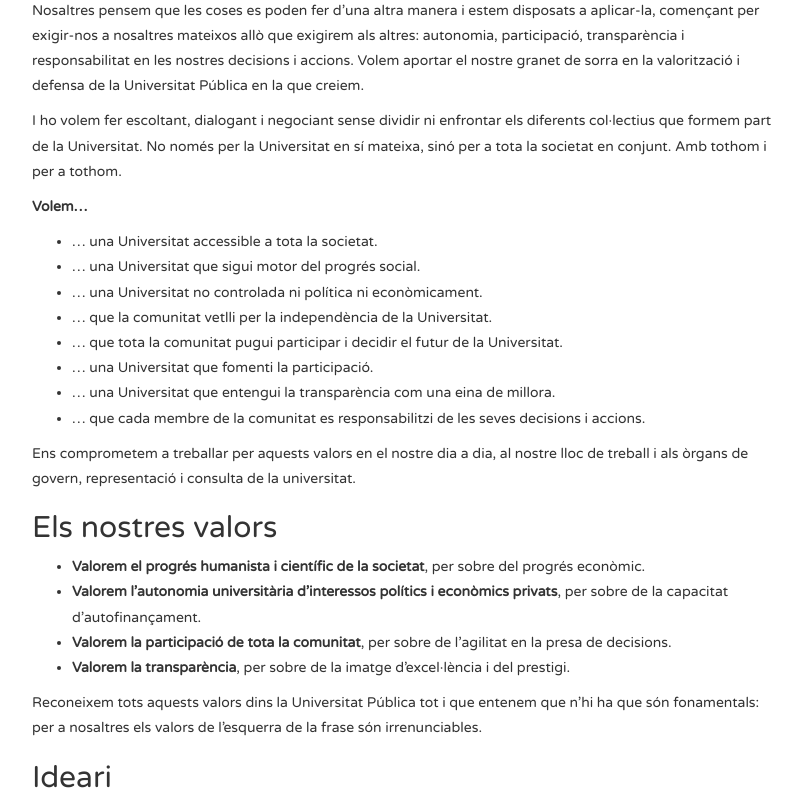
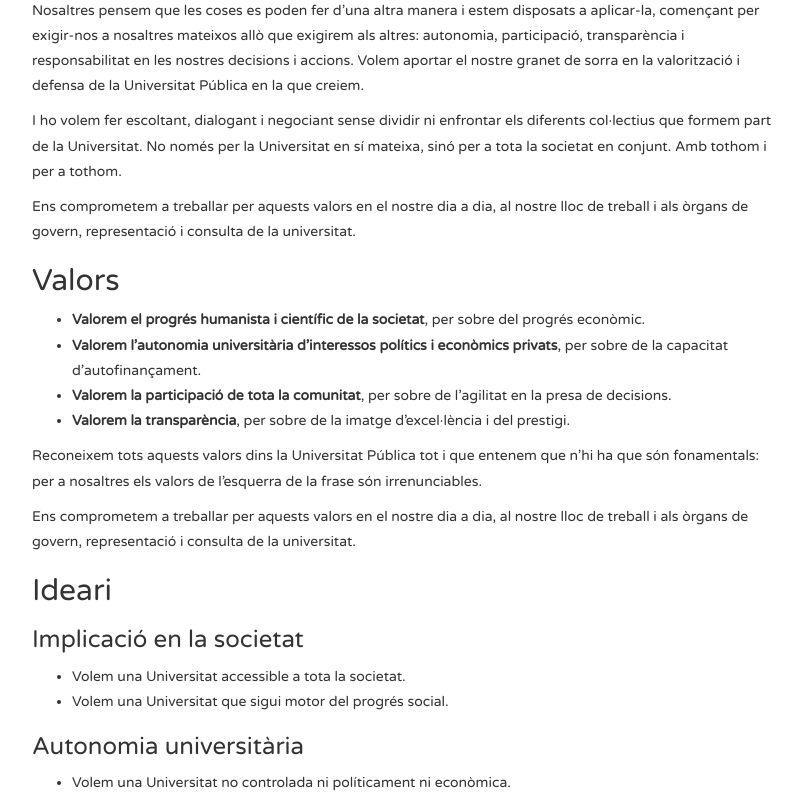
Before and after one commit to per-la-publica/web-per-la-publica, a PHP site: page /carta.php in a window 1280 px wide. Shown: the part 422-1217 px from the top of the page, without its empty margins (273-1074 px from the left). Run offline with PHP 8.4, Linux system fonts and the light colour scheme.

Commit message:
Eliminades duplicitats a la carta de presentació.

```diff
--- a/public/carta.php
+++ b/public/carta.php
@@ -26,22 +26,10 @@ require('skeleton_header.php');
 			que formem part de la Universitat. No només per la Universitat en sí mateixa, sinó per a tota la societat
 			en conjunt. Amb tothom i per a tothom.</p>
 
-			<p><strong>Volem&hellip;</strong><p>
-			<ul class="unstyled">
-			<li>&hellip; una Universitat accessible a tota la societat.</li>
-			<li>&hellip; una Universitat que sigui motor del progrés social.</li>
-			<li>&hellip; una Universitat no controlada ni política ni econòmicament.</li>
-			<li>&hellip; que la comunitat vetlli per la independència de la Universitat.</li>
-			<li>&hellip; que tota la comunitat pugui participar i decidir el futur de la Universitat.</li>
-			<li>&hellip; una Universitat que fomenti la participació.</li>
-			<li>&hellip; una Universitat que entengui la transparència com una eina de millora.</li>
-			<li>&hellip; que cada membre de la comunitat es responsabilitzi de les seves decisions i accions.</li>
-			</ul>
-
 			<p>Ens comprometem a treballar per aquests valors en el nostre dia a dia, al nostre lloc de treball i
 			als òrgans de govern, representació i consulta de la universitat.</p>
 
-			<h2>Els nostres valors</h2>
+			<h2>Valors</h2>
 			<ul id="valors">
 				<li><strong>Valorem el progrés humanista i científic de la societat</strong>, per sobre del progrés econòmic.</li>
 				<li><strong>Valorem l’autonomia universitària d’interessos polítics i econòmics privats</strong>, per sobre de la capacitat d’autofinançament.</li>
@@ -51,6 +39,9 @@ require('skeleton_header.php');
 
 			<p>Reconeixem tots aquests valors dins la Universitat Pública tot i que entenem que n’hi ha que són fonamentals:
 			per a nosaltres els valors de l’esquerra de la frase són irrenunciables.</p>
+
+			<p>Ens comprometem a treballar per aquests valors en el nostre dia a dia, al nostre lloc de treball i als
+				òrgans de govern, representació i consulta de la universitat.</p>
 
 			<h2>Ideari</h2>
 
```
